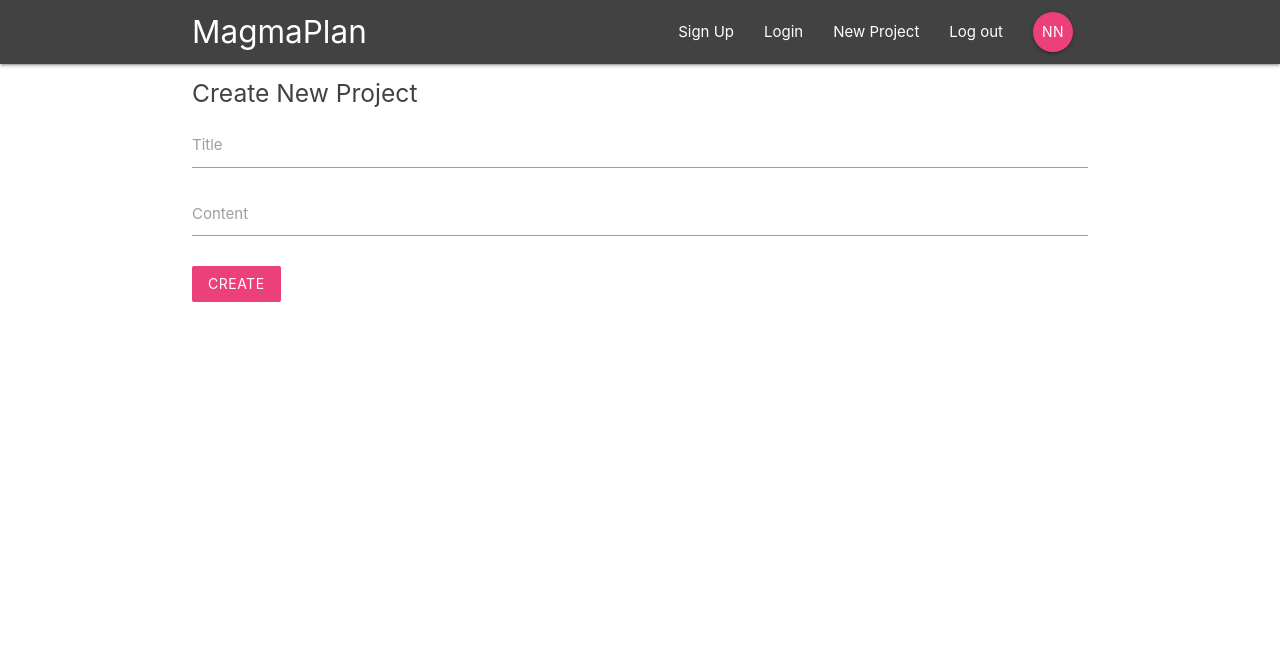
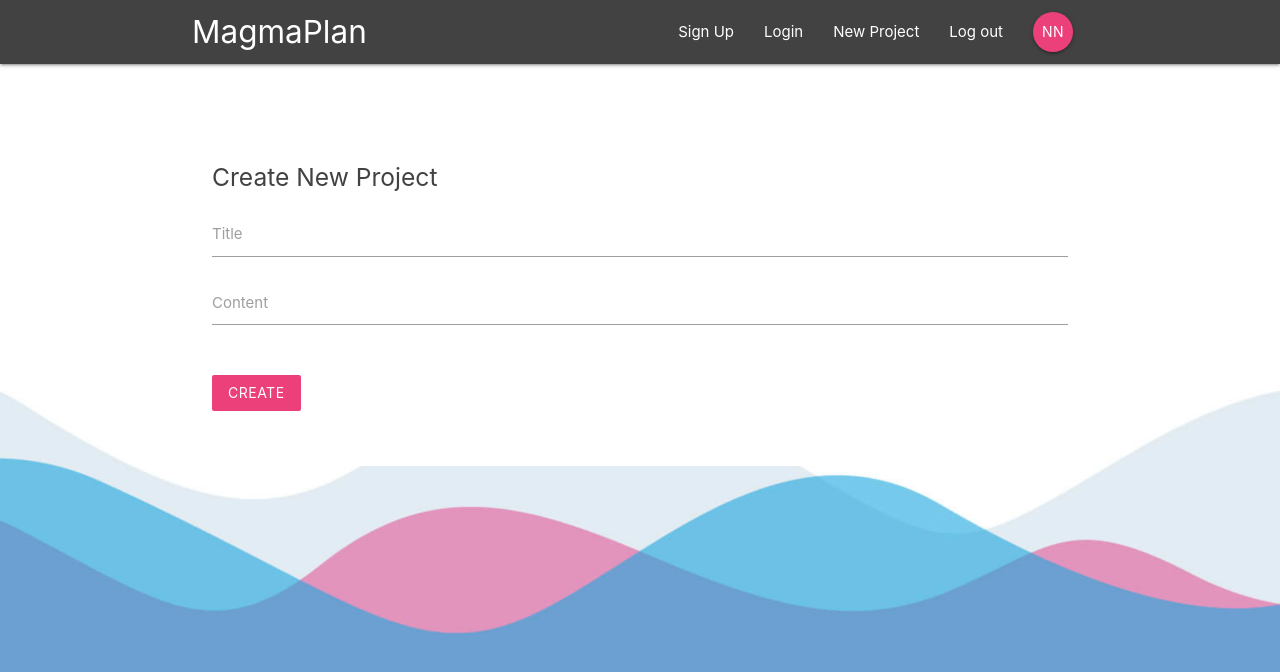
Before and after one commit to dankorotenko/react-redux-firebase-app, a React (Create React App) app: page /create in a window 1280 px wide. Shown: the top 672 px of the page. Built offline with nearby package versions, Linux system fonts and the light colour scheme.

Commit message:
adding redux/reducers and dummy data

```diff
--- a/package.json
+++ b/package.json
@@ -8,8 +8,10 @@
     "@testing-library/user-event": "^12.8.3",
     "react": "^17.0.2",
     "react-dom": "^17.0.2",
+    "react-redux": "^7.2.4",
     "react-router-dom": "^5.2.0",
     "react-scripts": "4.0.3",
+    "redux": "^4.1.0",
     "web-vitals": "^1.1.2"
   },
   "scripts": {
--- a/public/index.html
+++ b/public/index.html
@@ -29,6 +29,17 @@
 
         <link rel="stylesheet" href="https://cdnjs.cloudflare.com/ajax/libs/materialize/1.0.0/css/materialize.min.css">
     <title>React Redux Firebase App</title>
+    <style>
+      html{
+        min-height: 100%;
+      }
+      body{
+        min-height: 100%;
+        background: url(/img/bg.png) no-repeat;
+        background-position: bottom;
+        background-size: 100%;
+      }
+    </style>
   </head>
   <body>
     <noscript>You need to enable JavaScript to run this app.</noscript>
--- a/src/components/dashboard/Dashboard.js
+++ b/src/components/dashboard/Dashboard.js
@@ -1,12 +1,14 @@
-import ProjectList from "../projects/ProjectList"
-import Notifications from "./Notifications"
+import ProjectList from "../projects/ProjectList";
+import Notifications from "./Notifications";
+import { connect } from 'react-redux';
 
-const Dashboard = () => {
+const Dashboard = (props) => {
+    const { projects } = props;
     return (
         <div className="dashboard container">
             <div className="row">
                 <div className="col s12 m6">
-                    <ProjectList />
+                    <ProjectList projects={projects}/>
                 </div>
                 <div className="col s12 m5 offset-m1">
                     <Notifications />
@@ -16,4 +18,10 @@ const Dashboard = () => {
      );
 }
 
-export default Dashboard;
+const mapStateToProps = state => {
+    return {
+        projects: state.project.projects
+    }
+}
+
+export default connect(mapStateToProps)(Dashboard);
--- a/src/components/projects/ProjectList.js
+++ b/src/components/projects/ProjectList.js
@@ -1,12 +1,13 @@
 import ProjectSummary from "./ProjectSummary"
 
-const ProjectList = () => {
+const ProjectList = ({ projects }) => {
     return (
         <div className="project-list section">
-            <ProjectSummary/>
-            <ProjectSummary/>
-            <ProjectSummary/>
-            <ProjectSummary/>
+            { projects &&  projects.map(project => {
+                return(
+                    <ProjectSummary project={project} key={project.id}/>
+                )
+            })}
         </div>
      );
 }
--- a/src/components/projects/ProjectSummary.js
+++ b/src/components/projects/ProjectSummary.js
@@ -1,8 +1,8 @@
-const ProjectSummary = () => {
+const ProjectSummary = ({project}) => {
     return (
         <div className="card z-depth-0 project-summary">
             <div className="card-content grey-text text-darken-3">
-                <span className="card-title">Project Title</span>
+                <span className="card-title">{project.title}</span>
                 <p>Posted by th net ninja</p>
                 <p className="grey-text">3rd September, 2am</p>
             </div>
--- a/src/index.css
+++ b/src/index.css
@@ -11,3 +11,17 @@ code {
   font-family: source-code-pro, Menlo, Monaco, Consolas, 'Courier New',
     monospace;
 }
+form{
+  padding: 20px;
+  margin-top: 60px;
+}
+form button, form h5{
+  margin: 20px 0;
+}
+input[type=text]:not(.browser-default):focus:not([readonly]),
+input[type=email]:not(.browser-default):focus:not([readonly]),
+input[type=password]:not(.browser-default):focus:not([readonly]),
+textarea.materialize-textarea:focus:not([readonly]){
+  border-color: #ec407a;
+  box-shadow: none;
+}
--- a/src/index.js
+++ b/src/index.js
@@ -3,10 +3,19 @@ import ReactDOM from 'react-dom';
 import './index.css';
 import App from './App';
 import reportWebVitals from './reportWebVitals';
+import { createStore } from 'redux';
+import rootReducer from './store/reducers/rootReducer';
+import { Provider } from 'react-redux';
+
+
+
+const store = createStore(rootReducer);
 
 ReactDOM.render(
   <React.StrictMode>
-    <App />
+    <Provider store={store}>
+      <App />
+    </Provider>
   </React.StrictMode>,
   document.getElementById('root')
 );
--- /dev/null
+++ b/src/store/reducers/authReducer.js
@@ -0,0 +1,7 @@
+const initState = {};
+
+const authReducer = (state = initState ,action) => {
+    return state;
+}
+
+export default authReducer;
--- /dev/null
+++ b/src/store/reducers/projectReducer.js
@@ -0,0 +1,13 @@
+const initState = {
+    projects: [
+        {id: 1, title: 'help me find peach', content: 'blah blah blah'},
+        {id: 2, title: 'collect all the stars', content: 'blah blah blah'},
+        {id: 3, title: 'egg hunt with yoshi', content: 'blah blah blah'}
+    ]
+};
+
+const projectReducer = (state = initState ,action) => {
+    return state;
+}
+
+export default projectReducer;
--- /dev/null
+++ b/src/store/reducers/rootReducer.js
@@ -0,0 +1,10 @@
+import authReducer from './authReducer';
+import projectReducer from './projectReducer';
+import { combineReducers } from 'redux';
+
+const rootReducer = combineReducers({
+    auth: authReducer,
+    project: projectReducer
+});
+
+export default rootReducer;
```
Also changed, not shown: public/img/bg.png (added), 1 other file (tests, documents, lock files or other folders).
